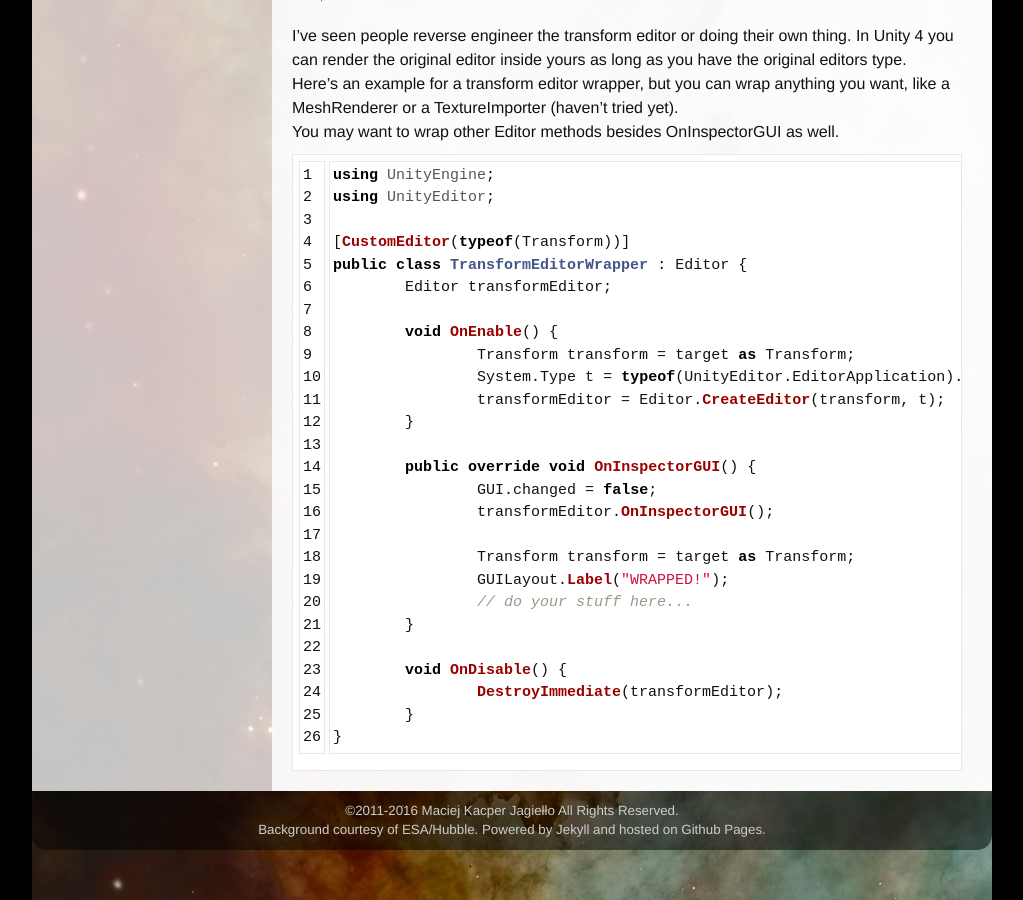
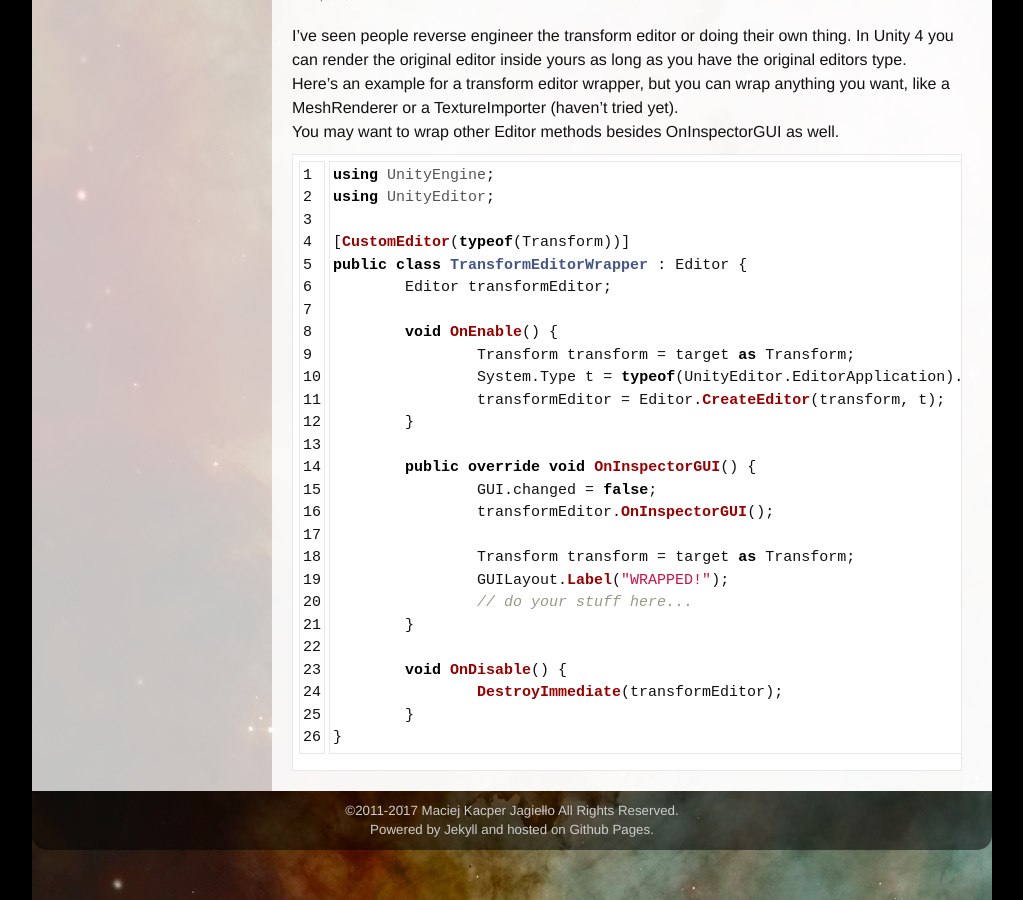
Before and after one commit to cician/cician, a Jekyll site: the page built from index.html, in a window 1280 px wide and 900 px high, scrolled down 1504 px. Shown: the whole window, without its empty margins (128-1151 px from the left). Built offline with Jekyll 4.4.1, drawn with Linux system fonts in a browser that asks for light colours; some web fonts are replaced.

```diff
--- a/_includes/footer.html
+++ b/_includes/footer.html
@@ -1,8 +1,8 @@
 <footer class="site-footer">
 
     <p>
-    ©2011-2016 Maciej Kacper Jagiełło All Rights Reserved.<br>
-    Background courtesy of ESA/Hubble. Powered by Jekyll and hosted on Github Pages.
+    ©2011-{{ site.time | date: "%Y"}} Maciej Kacper Jagiełło All Rights Reserved.<br>
+    Powered by Jekyll and hosted on Github Pages.
     </p>
 
 </footer>
```
